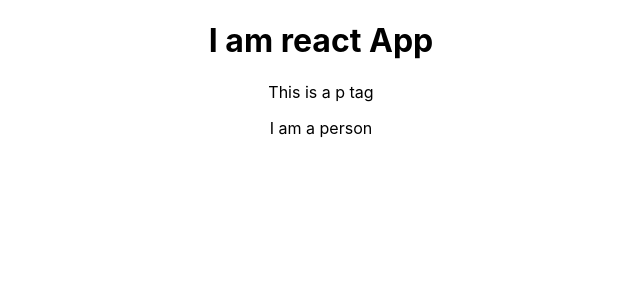
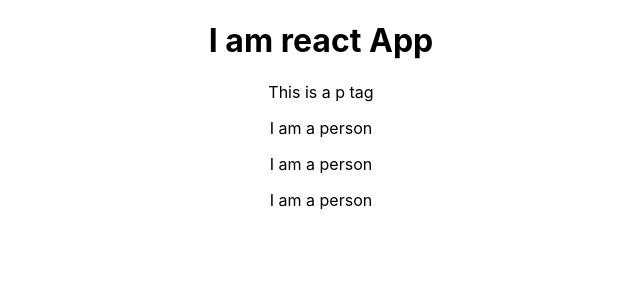
Before and after one commit to padam10/safari_books, a React (Create React App) app: page / in a window 1280 px wide. Shown: the top 300 px of the page, without its empty margins (319-959 px from the left). Built offline with nearby package versions, Linux system fonts and the light colour scheme.

Commit message:
component re-used

```diff
--- a/src/App.js
+++ b/src/App.js
@@ -10,6 +10,8 @@ class App extends Component {
       <h1>I am react App</h1>
       <p> This is a p tag </p>
       <Person></Person>
+      <Person></Person>
+      <Person></Person>
       </div>
     );
   }
```
